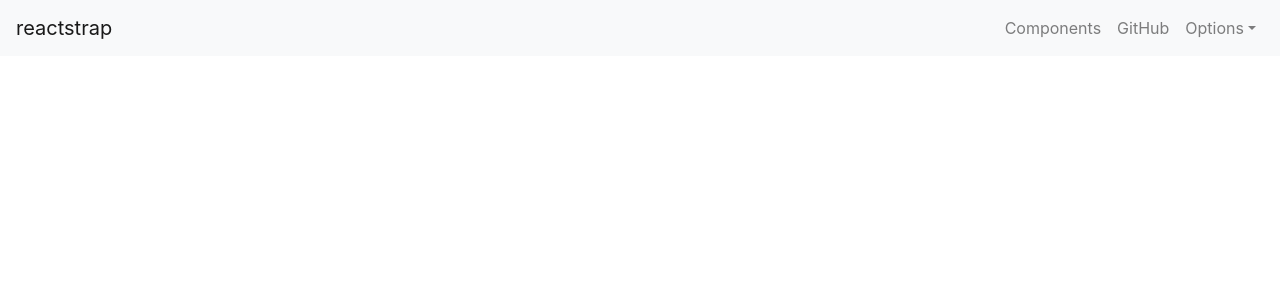
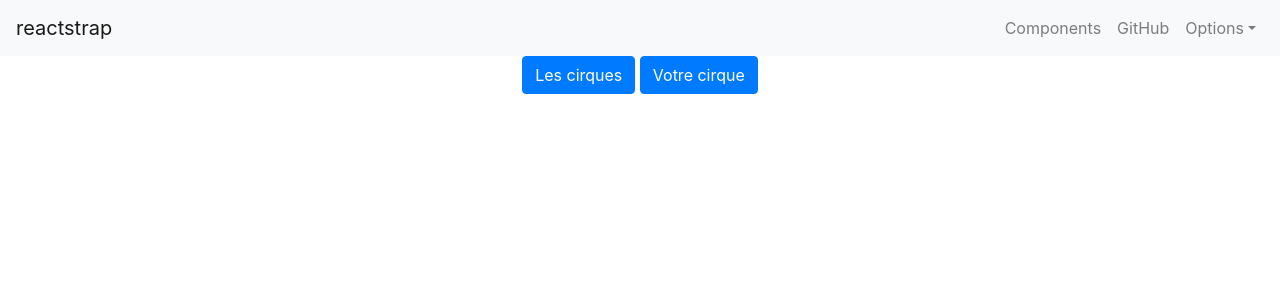
Before and after one commit to b3b3r/wildcircus-font, a React (Create React App) app: page / in a window 1280 px wide. Shown: the top 300 px of the page. Built offline with nearby package versions, Linux system fonts and the light colour scheme.

Commit message:
creation routes router pour boutons home

```diff
--- a/src/App.jsx
+++ b/src/App.jsx
@@ -1,6 +1,8 @@
 import React from 'react';
 import BarNav from './components/Navbar';
 import Home from './components/Home';
+import Circus from './containers/Circus';
+import YourCircus from './containers/Circus';
 import { Switch, Route } from 'react-router-dom';
 import './App.css';
 
@@ -10,6 +12,8 @@ function App() {
       <BarNav />
       <Switch>
         <Route exact path="/" component={Home} />
+        <Route path="/Nos-cirques" component={Circus} />
+        <Route path="/Votre-cirque" component={YourCircus} />
       </Switch>
     </div>
   );
--- a/src/components/Home.jsx
+++ b/src/components/Home.jsx
@@ -1,11 +1,14 @@
 import React from 'react';
+import { Button } from 'reactstrap';
+import { NavLink } from 'react-router-dom';
 
 function Home() {
-    return (
-      <div className="Home">
-
-      </div>
-    );
-  }
+  return (
+    <div className="Home">
+      <NavLink to="Nos-cirques"><Button color="primary">Les cirques</Button>{' '}</NavLink>
+      <NavLink to="Votre-cirque"><Button color="primary">Votre cirque</Button>{' '}</NavLink>
+    </div>
+  );
+}
 
 export default Home;
--- /dev/null
+++ b/src/containers/Circus.jsx
@@ -0,0 +1,13 @@
+import React, { Component } from 'react';
+
+class Circus extends Component {
+  render() {
+    return (
+      <div className="Circus">
+        <p>Circus</p>
+      </div>
+    );
+  }
+}
+
+export default Circus;
```
Also changed, not shown: src/containers/YourCircus.jsx (added, +13 -0 lines).
